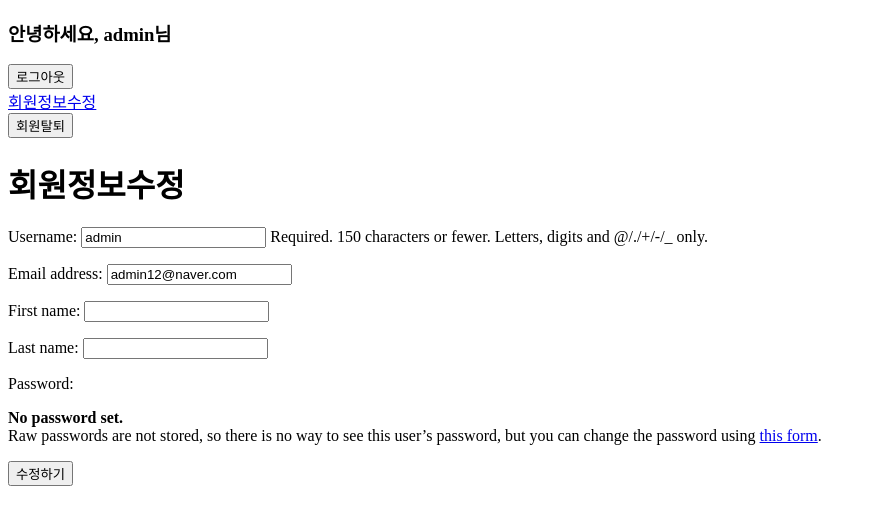
After one commit to juhyeon-source/-django, a Django app: page /accounts/update/ in a window 1280 px wide. The commit adds this page. Shown: the top 525 px of the page, without its empty margins (0-872 px from the left). Run offline with Django 4.2, Linux system fonts and the light colour scheme; a user stored in the database is signed in.

Commit message:
회원 정보 수정 구현 완료!

```diff
--- a/market/accounts/forms.py
+++ b/market/accounts/forms.py
@@ -1,5 +1,7 @@
 from django import forms
 from accounts.models import Article
+from django.contrib.auth.forms import UserChangeForm
+from django.contrib.auth import get_user_model
 
 class ArticleForm(forms.ModelForm):
     class Meta:
@@ -9,3 +11,13 @@ class ArticleForm(forms.ModelForm):
 class ArticleForm(forms.Form):
     title = forms.CharField(max_length=10)
     content = forms.CharField()
+
+class CustomUserChangeForm(UserChangeForm):
+    class Meta:
+        model = get_user_model()
+        fields = (
+            'username',
+            'email',
+            'first_name',
+            'last_name',
+        )
--- /dev/null
+++ b/market/accounts/templates/accounts/update.html
@@ -0,0 +1,12 @@
+{% extends "base.html" %}
+
+{% block content %}
+    <h1>회원정보수정</h1>
+
+    <form action="{% url 'accounts:update' %}" method="POST">
+        {{ form.as_p }}
+        {% csrf_token %}
+        <button type="submit">수정하기</button>
+    </form>
+
+{% endblock content %}
--- a/market/accounts/urls.py
+++ b/market/accounts/urls.py
@@ -8,4 +8,5 @@ urlpatterns = [
     path('logout/', views.logout, name='logout'),
     path('signup/', views.signup, name='signup'),
     path('leave/', views.leave, name='leave'),
+    path('update/', views.update, name='update'),
 ]
--- a/market/accounts/views.py
+++ b/market/accounts/views.py
@@ -1,8 +1,12 @@
 from django.shortcuts import render, redirect
-from django.contrib.auth.forms import AuthenticationForm, UserCreationForm
+from django.contrib.auth.forms import (
+    AuthenticationForm,
+    UserCreationForm,)
 from django.contrib.auth import login as auth_login
 from django.contrib.auth import logout as auth_logout
 from django.views.decorators.http import require_POST, require_http_methods
+from .forms import CustomUserChangeForm
+
 
 def home(request):
     return render(request, 'accounts/home.html')
@@ -24,6 +28,7 @@ def logout(request):
     auth_logout(request)
     return redirect("accounts:home")
 
+@require_http_methods(["GET","POST"])
 def signup(request):
     if request.method == "POST":
         form = UserCreationForm(request.POST)
@@ -42,3 +47,15 @@ def leave(request):
         request.user.delete()
         auth_logout(request)
     return redirect('accounts:home')
+
+@require_http_methods(["GET","POST"])
+def update(request):
+    if request.method == "POST":
+        form = CustomUserChangeForm(request.POST, instance=request.user)
+        if form.is_valid:
+            form.save()
+            return redirect('accounts:home')
+    else:
+        form = CustomUserChangeForm(instance=request.user)
+    context = {"form" : form}
+    return render(request, 'accounts/update.html', context)
--- a/market/templates/base.html
+++ b/market/templates/base.html
@@ -14,7 +14,7 @@
                 {% csrf_token %}
                 <input type="submit" value="로그아웃">
             </form>
-
+            <a href="{% url 'accounts:update' %}">회원정보수정</a>
             <form action="{% url 'accounts:leave' %}" method="POST">
                 {% csrf_token %}
                 <input type="submit" value="회원탈퇴">
```
Also changed, not shown: market/db.sqlite3.
